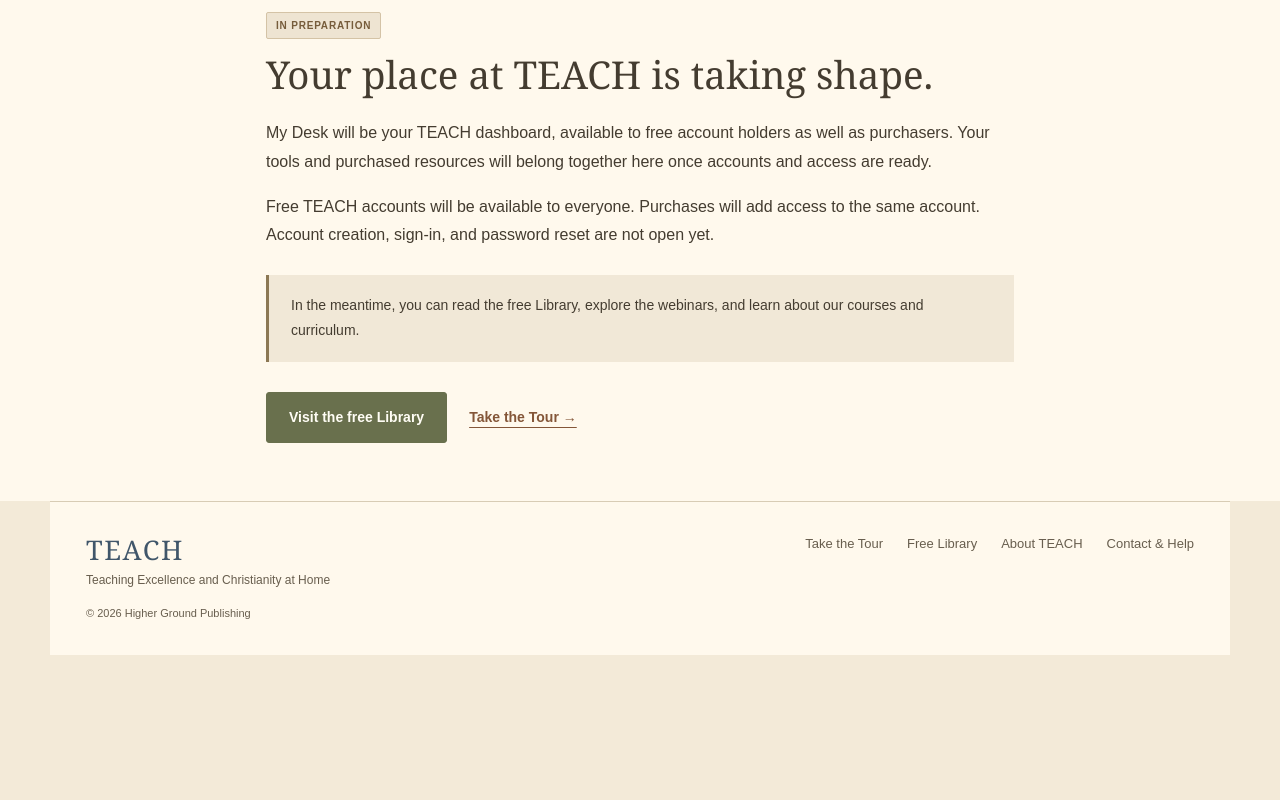
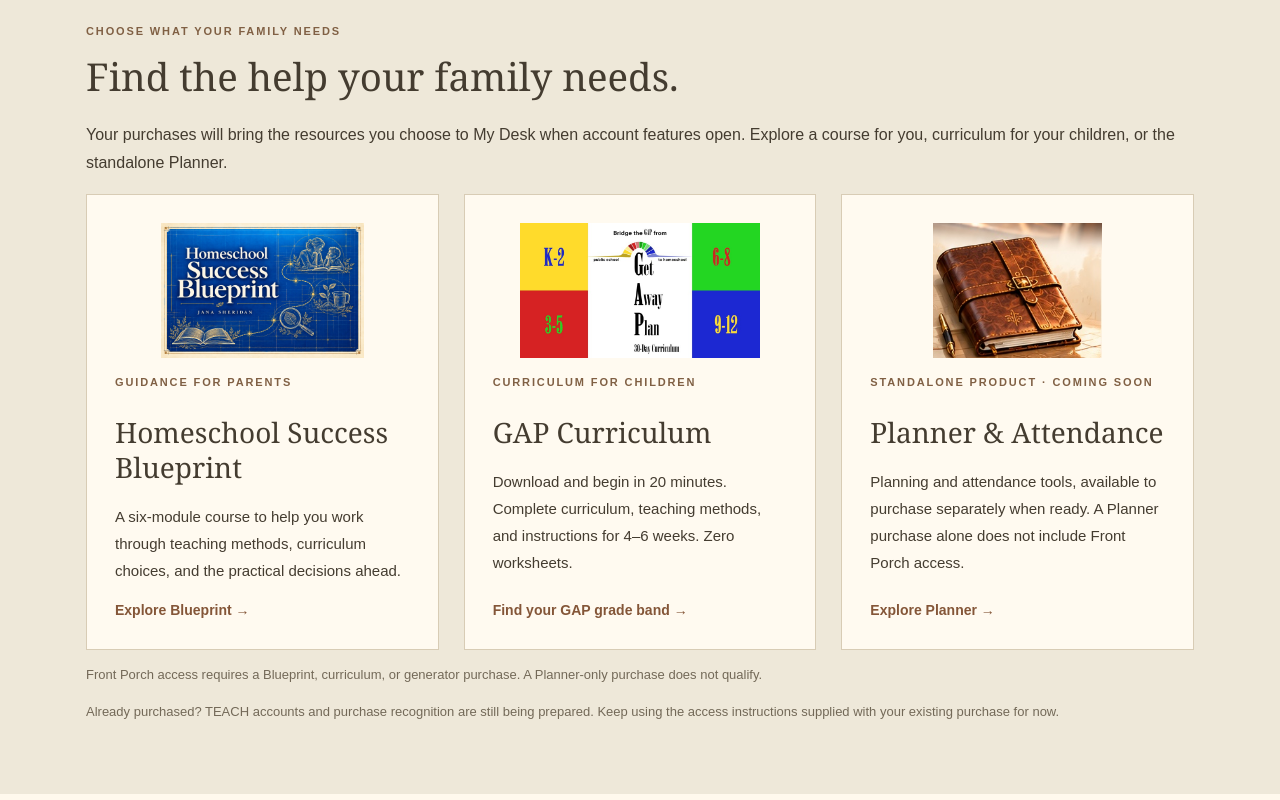
Before and after one commit to JPhoenix-9/TEACH, a Next.js app: page /my-desk in a window 1280 px wide. Shown: the part 580-1380 px from the top of the page. Before the commit the page ends 1235 px from the top, so only its background shows below. Built offline with nearby package versions, Linux system fonts and the light colour scheme.

Commit message:
Clarify customer access, Planner exception and nonbuyer product showcase

```diff
--- a/app/components/ComingSoon.js
+++ b/app/components/ComingSoon.js
@@ -1,16 +1,18 @@
 import PageFrame from "./PageFrame";
+import PurchaseInvitation from "./PurchaseInvitation";
 import styles from "./page-frame.module.css";
 
-export default function ComingSoon({ title, image, introduction, description, points = [], account = false }) {
+export default function ComingSoon({ title, image, introduction, description, points = [], account = false, purchaseSuggestions = false }) {
   return <PageFrame eyebrow="COMING SOON" title={title} introduction={introduction} image={image}>
     <section className={styles.sectionNarrow}>
       <span className={`${styles.badge} ${styles.pending}`}>In preparation</span>
       <h2>{account ? "Your place at TEACH is taking shape." : "A little more is on the way."}</h2>
       <p>{description}</p>
       {points.length > 0 && <ul className={styles.list}>{points.map(point => <li key={point}>{point}</li>)}</ul>}
-      {account && <p>Free TEACH accounts will be available to everyone. Purchases will add access to the same account. Account creation, sign-in, and password reset are not open yet.</p>}
+      {account && <p>Free TEACH accounts will be available to everyone. Purchases will add the resources you choose to My Desk when account features open. Front Porch access requires a Blueprint, curriculum, or generator purchase; a Planner-only purchase does not qualify. Account creation, sign-in, and password reset are not open yet.</p>}
       <div className={styles.notice}><p>In the meantime, you can read the free Library, explore the webinars, and learn about our courses and curriculum.</p></div>
       <div className={styles.actions}><a className={styles.primary} href="/library">Visit the free Library</a><a className={styles.textLink} href="/start">Take the Tour →</a></div>
     </section>
+    {purchaseSuggestions && <PurchaseInvitation />}
   </PageFrame>;
 }
--- /dev/null
+++ b/app/components/PurchaseInvitation.js
@@ -0,0 +1,16 @@
+import styles from "./page-frame.module.css";
+
+export default function PurchaseInvitation({ desk = false }) {
+  return <section className={styles.soft}><div className={styles.section}>
+    <p className={styles.eyebrow}>{desk ? "CHOOSE WHAT YOUR FAMILY NEEDS" : "BLUEPRINT · CURRICULUM · GENERATORS"}</p>
+    <h2>{desk ? "Find the help your family needs." : "Become part of the TEACH family."}</h2>
+    <p>{desk ? "Your purchases will bring the resources you choose to My Desk when account features open. Explore a course for you, curriculum for your children, or the standalone Planner." : "A Blueprint, curriculum, or generator purchase will include entry to the Front Porch when the community opens. Choose the resource that fits your family."}</p>
+    <div className={desk ? styles.grid : styles.gridTwo}>
+      <a className={`${styles.card} ${styles.cardLink}`} href="/blueprint"><img src="/products/homeschool-success-blueprint-approved.jpg" alt="Homeschool Success Blueprint course cover" /><p className={styles.eyebrow}>GUIDANCE FOR PARENTS</p><h3>Homeschool Success Blueprint</h3><p>A six-module course to help you work through teaching methods, curriculum choices, and the practical decisions ahead.</p><strong>Explore Blueprint →</strong></a>
+      <a className={`${styles.card} ${styles.cardLink}`} href="/curriculum/gap"><img src="/products/gap-curriculum-thumbnail.jpg" alt="GAP curriculum product artwork for all four grade bands" /><p className={styles.eyebrow}>CURRICULUM FOR CHILDREN</p><h3>GAP Curriculum</h3><p>Download and begin in 20 minutes. Complete curriculum, teaching methods, and instructions for 4–6 weeks. Zero worksheets.</p><strong>Find your GAP grade band →</strong></a>
+      {desk && <a className={`${styles.card} ${styles.cardLink}`} href="/planner"><img src="/Icons/planner.png" alt="Closed leather TEACH planner" /><p className={styles.eyebrow}>STANDALONE PRODUCT · COMING SOON</p><h3>Planner & Attendance</h3><p>Planning and attendance tools, available to purchase separately when ready. A Planner purchase alone does not include Front Porch access.</p><strong>Explore Planner →</strong></a>}
+    </div>
+    <p className={styles.muted}>Front Porch access requires a Blueprint, curriculum, or generator purchase. A Planner-only purchase does not qualify.</p>
+    <p className={styles.muted}>Already purchased? TEACH accounts and purchase recognition are still being prepared. Keep using the access instructions supplied with your existing purchase for now.</p>
+  </div></section>;
+}
--- a/app/create-account/page.js
+++ b/app/create-account/page.js
@@ -1,3 +1,3 @@
 import ComingSoon from "../components/ComingSoon";
 export const metadata = {"title":"Create a Free Account | TEACH","description":"A place for every family at TEACH."};
-export default function Page() { return <ComingSoon title="Create a Free Account" image="/Icons/my-desk.png" introduction="A place for every family at TEACH." description="We’re preparing free TEACH accounts and your personal My Desk dashboard. You can explore the public resources while we finish setting up accounts." points={[]} account={true} />; }
+export default function Page() { return <ComingSoon title="Create a Free Account" image="/Icons/my-desk.png" introduction="A place for every family at TEACH." description="We’re preparing free TEACH accounts and a personal desk for your family. We’ll ask a little about your household so your desk can suggest resources that fit. Your purchases will unlock the resources you choose when account features open." points={["Parent’s name and email address.", "An optional phone number.", "Number of children and each child’s age, to help suggest suitable resources."]} account={true} />; }
--- a/app/front-porch/page.js
+++ b/app/front-porch/page.js
@@ -1,3 +1,3 @@
 import ComingSoon from "../components/ComingSoon";
-export const metadata = {"title":"The Front Porch | TEACH","description":"A welcoming place for conversation, encouragement, and community."};
-export default function Page() { return <ComingSoon title="The Front Porch" image="/Icons/front-porch.png" introduction="A welcoming place for conversation, encouragement, and community." description="The Front Porch is preparing to open. It will be a place for TEACH families to connect and encourage one another. Community participation is not open yet; we’ll share the details here when it is ready." points={[]} account={false} />; }
+export const metadata = {"title":"The Front Porch | TEACH","description":"A private community included with a Blueprint, curriculum, or generator purchase. A Planner-only purchase does not include access."};
+export default function Page() { return <ComingSoon title="The Front Porch" image="/Icons/front-porch.png" introduction="A welcoming place for the TEACH family to connect." description="A Blueprint, curriculum, or generator purchase is required to enter the Front Porch community. A free account or a Planner-only purchase does not grant entry. If you’re still exploring, take a look at the resources below to find your starting place. Community participation is not open yet." points={[]} account={false} purchaseSuggestions={true} />; }
--- a/app/my-desk/page.js
+++ b/app/my-desk/page.js
@@ -1,3 +1,10 @@
-import ComingSoon from "../components/ComingSoon";
+import PageFrame from "../components/PageFrame";
+import PurchaseInvitation from "../components/PurchaseInvitation";
+import styles from "../components/page-frame.module.css";
 export const metadata = {"title":"My Desk | TEACH","description":"Your personal place for the resources and work that belong to you."};
-export default function Page() { return <ComingSoon title="My Desk" image="/Icons/my-desk.png" introduction="Your personal place for the resources and work that belong to you." description="My Desk will be your TEACH dashboard, available to free account holders as well as purchasers. Your tools and purchased resources will belong together here once accounts and access are ready." points={[]} account={true} />; }
+export default function Page() {
+  return <PageFrame eyebrow="MY DESK · PREPARING TO OPEN" title="My Desk" image="/Icons/my-desk.png" introduction="Explore the resources that can make this desk your own.">
+    <PurchaseInvitation desk />
+    <section className={styles.sectionNarrow}><span className={`${styles.badge} ${styles.pending}`}>Desk features coming soon</span><h2>A place for what you choose.</h2><p>Before your first purchase, your desk will introduce the products that can help your family and show what they offer. Once you’re a customer, it will bring together your purchased resources and unlocked tools.</p><p>The Planner will be available separately. Blueprint, curriculum, and generator purchases also include entry to the Front Porch when the community opens; a Planner purchase alone does not.</p><p className={styles.muted}>Free TEACH accounts and purchase recognition are still being prepared. This page currently offers a way to explore our products.</p><a className={styles.textLink} href="/library">Browse the free Library →</a></section>
+  </PageFrame>;
+}
--- a/app/page.js
+++ b/app/page.js
@@ -8,8 +8,8 @@ const destinations = [
   { image: "/Icons/planner.png", title: "Planner & Attendance", text: "Keep the essentials organized without turning home into school administration.", href: "/planner", status: "Coming soon", upcoming: true },
   { image: "/Icons/library.png", title: "TEACH Library", text: "Free articles, guidance, ideas, and resources to return to whenever you need them.", href: "/library", status: "Free to read" },
   { image: "/Icons/webinars.png", title: "Webinars & Videos", text: "Watch practical teaching and homeschool guidance on your own time.", href: "/webinars", status: "Free with registration" },
-  { image: "/Icons/front-porch.png", title: "The Front Porch", text: "A welcoming place for conversation, encouragement, and community.", href: "/front-porch", status: "Coming soon", upcoming: true },
-  { image: "/Icons/my-desk.png", title: "My Desk", text: "Your personal TEACH home for the tools, resources, and work that belong to you.", href: "/my-desk", status: "Coming soon", upcoming: true },
+  { image: "/Icons/front-porch.png", title: "The Front Porch", text: "Community included with Blueprint, curriculum, or generator purchases.", href: "/front-porch", status: "Coming soon", upcoming: true },
+  { image: "/Icons/my-desk.png", title: "My Desk", text: "Your purchased resources and tools, together in one personal TEACH space.", href: "/my-desk", status: "Coming soon", upcoming: true },
 ];
 
 export default function Home() {
--- a/app/planner/page.js
+++ b/app/planner/page.js
@@ -1,3 +1,3 @@
 import ComingSoon from "../components/ComingSoon";
 export const metadata = {"title":"Planner & Attendance | TEACH","description":"Keep the essentials organized, with room for real family life."};
-export default function Page() { return <ComingSoon title="Planner & Attendance" image="/Icons/planner.png" introduction="Keep the essentials organized, with room for real family life." description="The TEACH Planner will bring planning and attendance tools into your homeschool routine. This planned paid resource is still in development." points={["A place to plan your homeschool days.","Tools for keeping track of attendance."]} account={false} />; }
+export default function Page() { return <ComingSoon title="Planner & Attendance" image="/Icons/planner.png" introduction="Keep the essentials organized, with room for real family life." description="The TEACH Planner will be available as a separate purchase, bringing planning and attendance tools to My Desk. It is still in development. A Planner purchase alone does not include access to the Front Porch community." points={["A place to plan your homeschool days.","Tools for keeping track of attendance."]} account={false} />; }
--- a/app/start/page.js
+++ b/app/start/page.js
@@ -15,6 +15,7 @@ export default function Tour() {
       <details><summary>Is Blueprint the same as GAP?</summary><p>Blueprint is a course for parents. GAP is curriculum for children, with four grade bands: K–2, 3–5, 6–8, and 9–12. They are separate purchases and can be used together.</p></details>
       <details><summary>What can I explore free?</summary><p>The Library is free to read without an account. Our webinars are free with registration; the available webinar currently uses our original registration page.</p></details>
       <details><summary>What is still being prepared?</summary><p>Planner & Attendance, the Generators, My Desk, and TEACH accounts are in development. The Front Porch community is also preparing to open. Their pages explain what is planned.</p></details>
+      <details><summary>Who can use My Desk and the Front Porch?</summary><p>A free account can have a desk with product suggestions. Purchases will unlock the resources you choose at My Desk when account features open. The Front Porch requires a Blueprint, curriculum, or generator purchase. The Planner is sold separately, and buying it alone does not include community access.</p></details>
     </div></section>
   </PageFrame>;
 }
```
Also changed, not shown: 3 other files (tests, documents, lock files or other folders).
